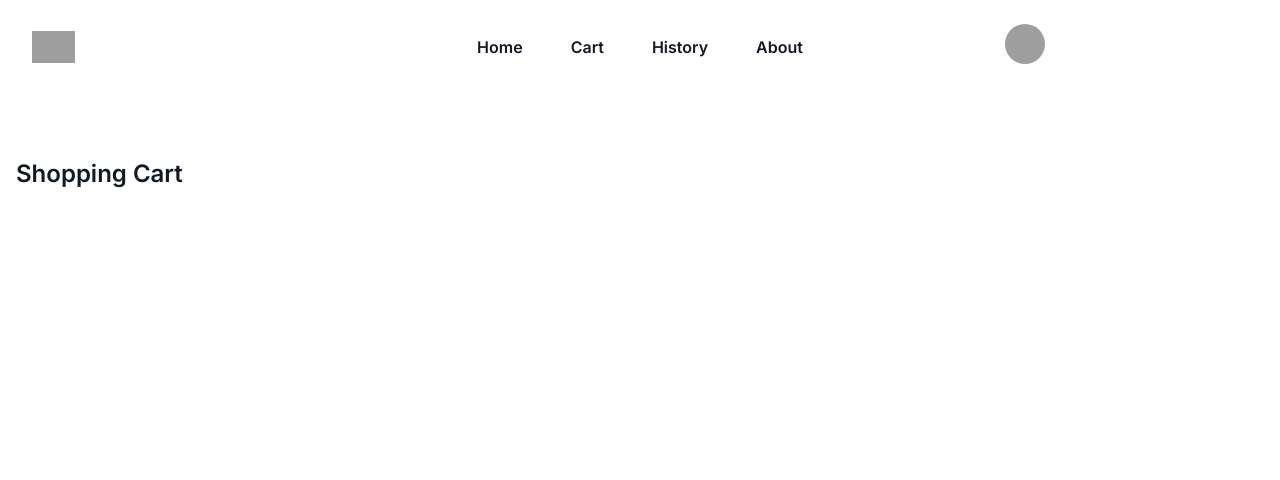
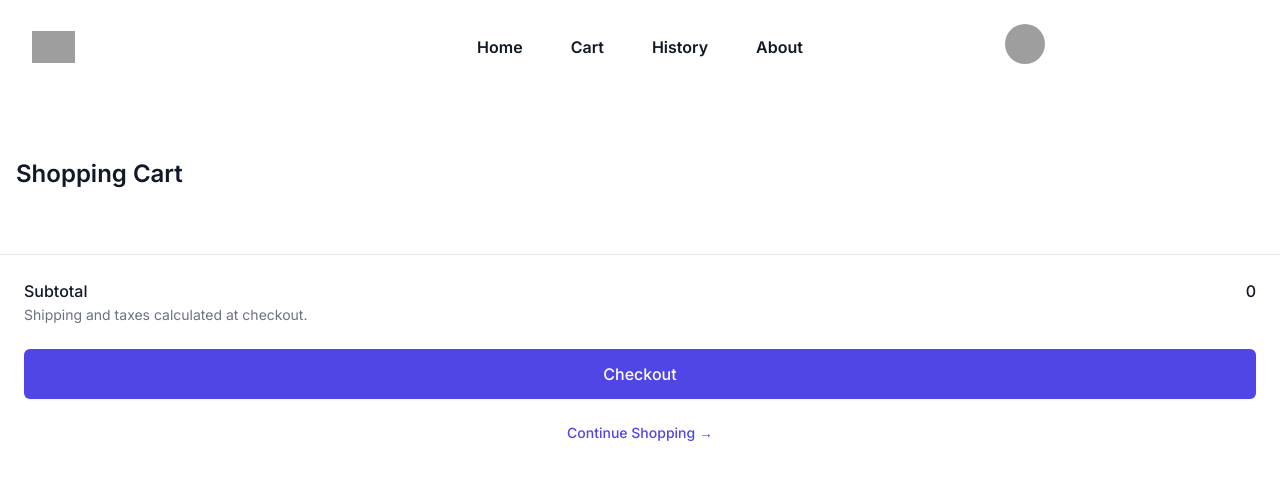
Before and after one commit to ghoshariji/ticket-booking-app, a Next.js app: page /cart in a window 1280 px wide. Shown: the top 480 px of the page. Built offline with nearby package versions, Linux system fonts and the light colour scheme; grey boxes are pictures that could not be loaded.

Commit message:
adding the price global state using react-redux

```diff
--- a/src/app/cart/page.jsx
+++ b/src/app/cart/page.jsx
@@ -4,12 +4,15 @@ import React from "react";
 import Navbar from "../_navbar/navbar";
 import { useSelector, useDispatch } from "react-redux";
 import { ToastContainer, toast } from "react-toastify";
-import 'react-toastify/dist/ReactToastify.css';
+import "react-toastify/dist/ReactToastify.css";
 // import { addCart, deleteCart } from "../../redux/slice/cartSlice";
 import { addCart, deleteCart } from "@/redux/slice/cartSlice";
+import { addPrice, deletePrice } from "@/redux/slice/cartTotalPrice";
+import Image from "next/image";
 const page = () => {
   const dispatch = useDispatch();
   const data = useSelector((state) => state.cart);
+  const dataPrice = useSelector((state) => state.cartPrice);
 
   const handleBuy = async ({ data }) => {
     try {
@@ -26,12 +29,12 @@ const page = () => {
 
   const handleAddCart = (val) => {
     dispatch(deleteCart(val));
-    console.log("Come")
+    dispatch(deletePrice(val.price));
+    console.log("Come");
     toast.info("Deleted From Cart");
   };
   return (
     <div>
-
       <Navbar />
       <ToastContainer />
       <section className="bg-white py-8 antialiased dark:bg-gray-900 md:py-16">
@@ -49,15 +52,19 @@ const page = () => {
                       <div className="rounded-lg border border-gray-200 bg-white p-4 shadow-sm dark:border-gray-700 dark:bg-gray-800 md:p-6">
                         <div className="space-y-4 md:flex md:items-center md:justify-between md:gap-6 md:space-y-0">
                           <a href="#" className="shrink-0 md:order-1">
-                            <img
+                            <Image
                               className="h-20 w-20 dark:hidden"
                               src="https://flowbite.s3.amazonaws.com/blocks/e-commerce/imac-front.svg"
                               alt="imac image"
+                              height={200}
+                              width={200}
                             />
-                            <img
+                            <Image
                               className="hidden h-20 w-20 dark:block"
                               src="https://flowbite.s3.amazonaws.com/blocks/e-commerce/imac-front-dark.svg"
                               alt="imac image"
+                              height={200}
+                              width={200}
                             />
                           </a>
 
@@ -66,7 +73,7 @@ const page = () => {
                           </label>
                           <div className="flex items-center justify-between md:order-3 md:justify-end">
                             <div className="flex items-center">
-                              <button
+                              {/* <button
                                 type="button"
                                 id="decrement-button"
                                 data-input-counter-decrement="counter-input"
@@ -87,8 +94,8 @@ const page = () => {
                                     d="M1 1h16"
                                   />
                                 </svg>
-                              </button>
-                              <input
+                              </button> */}
+                              {/* <input
                                 type="text"
                                 id="counter-input"
                                 data-input-counter
@@ -96,8 +103,8 @@ const page = () => {
                                 placeholder=""
                                 value="2"
                                 required
-                              />
-                              <button
+                              /> */}
+                              {/* <button
                                 type="button"
                                 id="increment-button"
                                 data-input-counter-increment="counter-input"
@@ -118,7 +125,7 @@ const page = () => {
                                     d="M9 1v16M1 9h16"
                                   />
                                 </svg>
-                              </button>
+                              </button> */}
                             </div>
                             <div className="text-end md:order-4 md:w-32">
                               <p className="text-base font-bold text-gray-900 dark:text-white">
@@ -196,6 +203,36 @@ const page = () => {
           })}
         </div>
       </section>
+
+      <div className="border-t border-gray-200 px-4 py-6 sm:px-6">
+        <div className="flex justify-between text-base font-medium text-gray-900">
+          <p>Subtotal</p>
+          <p>{dataPrice}</p>
+        </div>
+        <p className="mt-0.5 text-sm text-gray-500">
+          Shipping and taxes calculated at checkout.
+        </p>
+        <div className="mt-6">
+          <a
+            href="#"
+            className="flex items-center justify-center rounded-md border border-transparent bg-indigo-600 px-6 py-3 text-base font-medium text-white shadow-sm hover:bg-indigo-700"
+          >
+            Checkout
+          </a>
+        </div>
+        <div className="mt-6 flex justify-center text-center text-sm text-gray-500">
+          <p>
+            <button
+              type="button"
+              // onClick={() => setOpen(false)}
+              className="font-medium text-indigo-600 hover:text-indigo-500"
+            >
+              Continue Shopping
+              <span aria-hidden="true"> &rarr;</span>
+            </button>
+          </p>
+        </div>
+      </div>
     </div>
   );
 };
--- a/src/app/home/page.jsx
+++ b/src/app/home/page.jsx
@@ -4,6 +4,7 @@ import React, { useEffect, useState } from "react";
 import Navbar from "../_navbar/navbar";
 import { useSelector, useDispatch } from "react-redux";
 import { addCart, deleteCart } from "../../redux/slice/cartSlice";
+import { addPrice, deletePrice } from "../../redux/slice/cartTotalPrice";
 import { toast, ToastContainer } from "react-toastify";
 const page = () => {
   const dispatch = useDispatch();
@@ -20,7 +21,8 @@ const page = () => {
 
   const addToCart = (val) => {
     dispatch(addCart(val));
-    toast.success("Added to Cart")
+    dispatch(addPrice(val.price));
+    toast.success("Added to Cart");
   };
   if (!ticketData) {
     return <div>Loading...</div>;
--- /dev/null
+++ b/src/redux/slice/cartTotalPrice.js
@@ -0,0 +1,21 @@
+import { createSlice } from "@reduxjs/toolkit";
+
+const cartTotalSlice = createSlice({
+    name: 'cart',
+    initialState: 0,
+    reducers: {
+        addPrice: (state, action) => {
+            console.log("Current State:", state);
+            console.log("Payload:", action.payload);
+            return Number(state) + Number(action.payload);
+        },
+        deletePrice: (state, action) => {
+            console.log("Current State:", state);
+            console.log("Payload:", action.payload);
+            return Number(state) - Number(action.payload);
+        }
+    }
+});
+
+export const { addPrice, deletePrice } = cartTotalSlice.actions;
+export default cartTotalSlice.reducer;
--- a/src/redux/store.js
+++ b/src/redux/store.js
@@ -1,10 +1,11 @@
 import { configureStore } from "@reduxjs/toolkit";
-import cartSlice from "./slice/cartSlice"
-
+import cartSlice from "./slice/cartSlice";
+import cartTotalSlice from "./slice/cartTotalPrice";
 // creating the base store for all the store-related operation
 
 export const store = configureStore({
-    reducer:{
-        cart:cartSlice
-    }
-})
+  reducer: {
+    cart: cartSlice,
+    cartPrice: cartTotalSlice,
+  },
+});
```
Also changed, not shown: src/redux/slice/cartSlice.js (+6 -5 lines).
